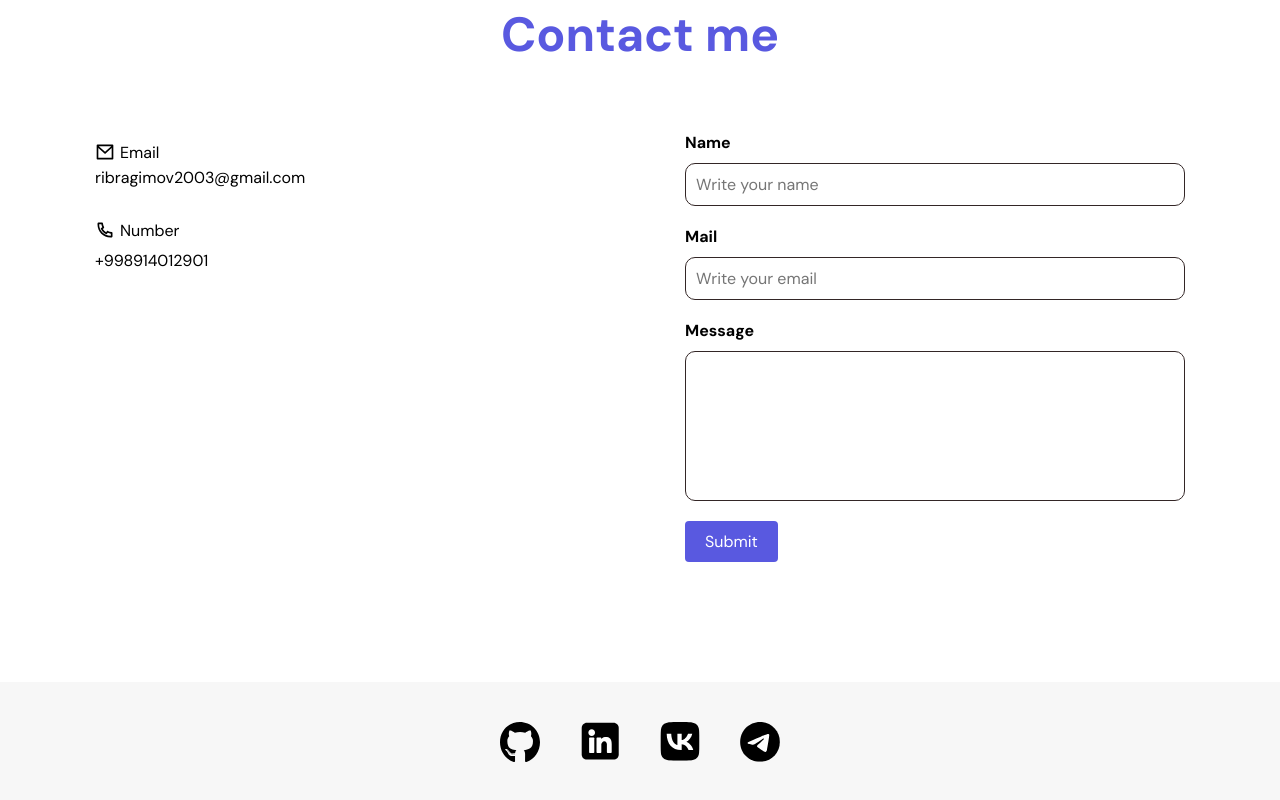
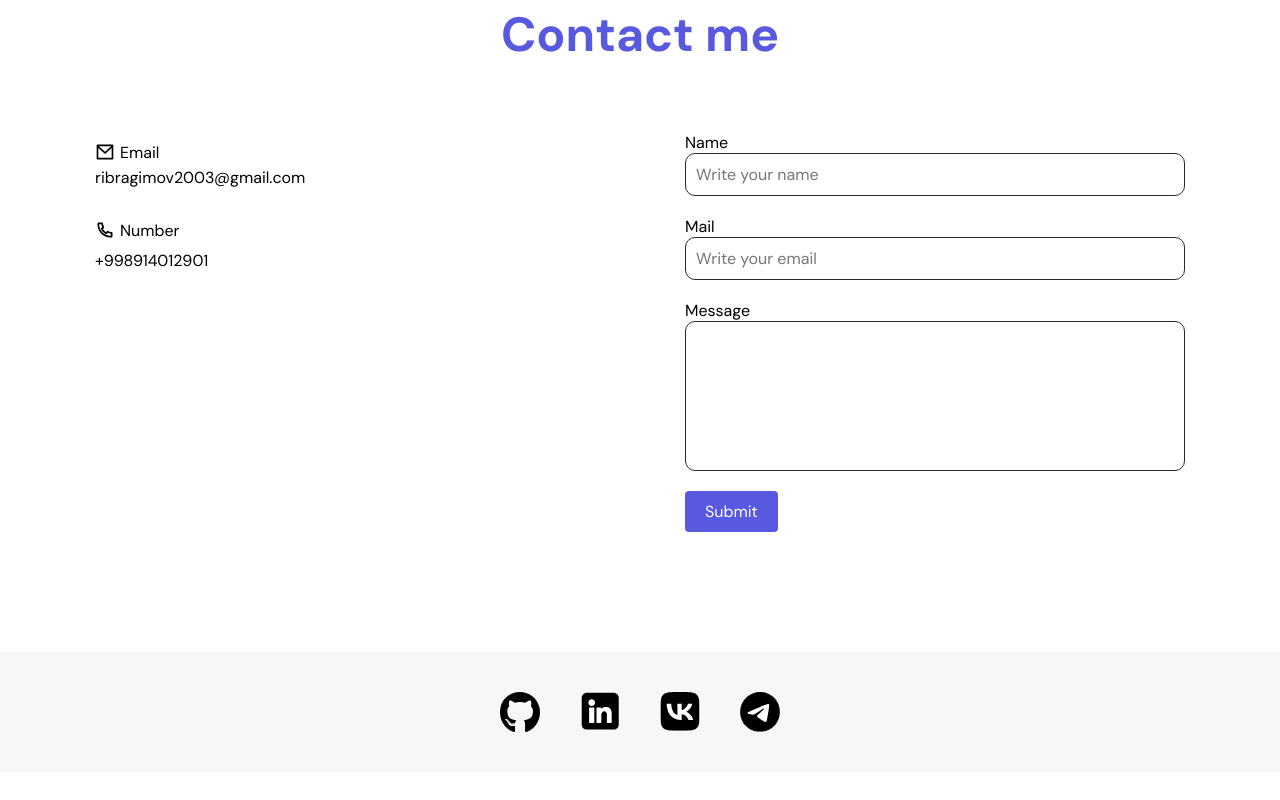
Before and after one commit to IbRuslan/MyPortfolio, a React (Create React App) app: page / in a window 1280 px wide. Shown: the part 2596-3396 px from the top of the page. After the commit the page ends 3368 px from the top, so only its background shows below. Built offline with nearby package versions, Linux system fonts and the light colour scheme.

Commit message:
refactor contacts

```diff
--- a/package.json
+++ b/package.json
@@ -2,6 +2,7 @@
   "name": "portfolio",
   "version": "0.1.0",
   "private": true,
+  "homepage": "https://IbRuslan.github.io/MyPortfolio",
   "dependencies": {
     "@testing-library/jest-dom": "^5.16.5",
     "@testing-library/react": "^13.4.0",
@@ -12,6 +13,7 @@
     "@types/react-dom": "^18.2.6",
     "@types/react-scrollspy": "^3.3.5",
     "framer-motion": "^10.12.18",
+    "gh-pages": "^5.0.0",
     "react": "^18.2.0",
     "react-dom": "^18.2.0",
     "react-particles": "^2.11.0",
@@ -27,7 +29,9 @@
     "start": "react-scripts start",
     "build": "react-scripts build",
     "test": "react-scripts test",
-    "eject": "react-scripts eject"
+    "eject": "react-scripts eject",
+    "predeploy": "npm run build",
+    "deploy": "gh-pages -d build"
   },
   "eslintConfig": {
     "extends": [
--- a/src/components/contacts/Contacts.module.css
+++ b/src/components/contacts/Contacts.module.css
@@ -51,7 +51,7 @@
     row-gap: 2rem;
 }
 
-.form_box {
+.form_container {
     display: flex;
     flex-direction: column;
 }
--- a/src/components/contacts/Contacts.tsx
+++ b/src/components/contacts/Contacts.tsx
@@ -24,7 +24,7 @@ export const Contacts = () => {
             <motion.div
                 initial='hidden'
                 whileInView='visible'
-                viewport={{ amount: 0.2}}
+                viewport={{amount: 0.2}}
                 className={s.contacts} id='contacts'>
                 <motion.h3 className={s.contacts_title}>Contact me</motion.h3>
                 <div className={s.contacts_body}>
@@ -44,19 +44,15 @@ export const Contacts = () => {
                     </motion.div>
                     <motion.div custom={1.5} variants={myContactsAnimation} className={s.contacts_form}>
                         <div className={s.form}>
-                            <div className={s.form_box}>
+                            <div className={s.form_container}>
                             <label>Name</label>
                             <input type="text" name="user_name" className={s.contacts_form_input}
                                    placeholder="Write your name"
                             />
-                            </div>
-                            <div className={s.form_box}>
                             <label>Mail</label>
                             <input type="text" name="user_name" className={s.contacts_form_input}
                                    placeholder="Write your email"
                             />
-                            </div>
-                            <div className={s.form_box}>
                             <label>Message</label>
                             <textarea name="user_name" className={`${s.contacts_form_input} ${s.form_box}`}
                                       placeholder=""
```
Also changed, not shown: 1 other file (tests, documents, lock files or other folders). Lines whose indentation alone changed are shown as unchanged.
